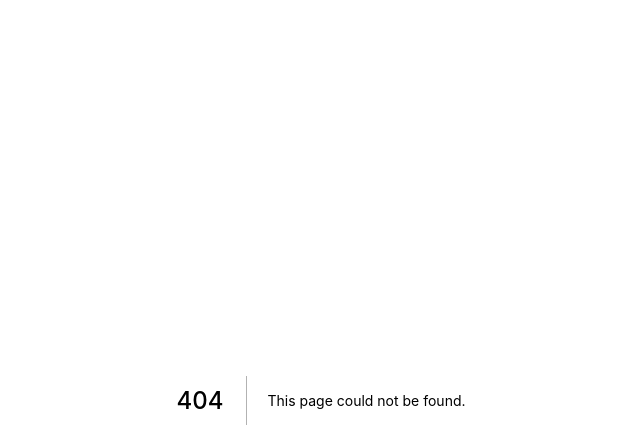
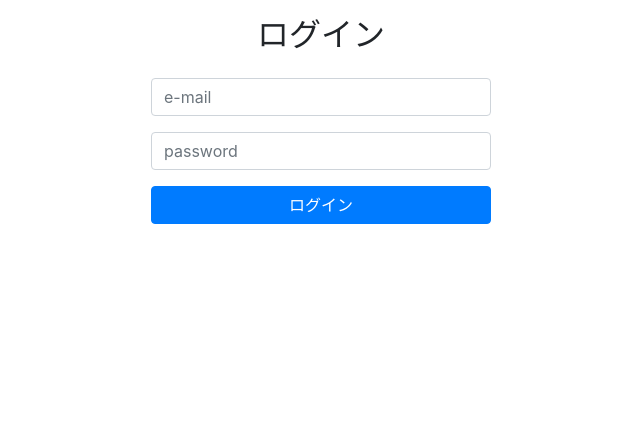
Before and after one commit to lelouch99v/booker, a Next.js app in the folder react/: page /login in a window 1280 px wide. Before the commit this address had no page. Shown: the top 448 px of the page, without its empty margins (319-959 px from the left). Built offline with nearby package versions, Linux system fonts and the light colour scheme.

Commit message:
add bootstrap and set css/sass

```diff
--- /dev/null
+++ b/react/next.config.js
@@ -0,0 +1,3 @@
+const withSass = require('@zeit/next-sass');
+const withCSS = require('@zeit/next-css');
+module.exports = withCSS(withSass());
--- /dev/null
+++ b/react/pages/_app.js
@@ -0,0 +1,9 @@
+import '../styles/common.scss';
+import 'bootstrap/dist/css/bootstrap.min.css';
+
+
+function MyApp ({ Component, pageProps }) {
+  return <Component {...pageProps} />
+};
+
+export default MyApp;
--- /dev/null
+++ b/react/pages/login.js
@@ -0,0 +1,37 @@
+import axios from 'axios';
+import '../styles/login.scss';
+import {Container, Row, Col, Form, Button} from 'react-bootstrap';
+
+const Login = () => {
+
+  const submit = e => {
+    console.log(e);
+  };
+
+  return (
+    <Container className='login'>
+      <Row>
+        <Col className='text-center my-3'>
+          <h2>ログイン</h2>
+        </Col>
+      </Row>
+      <Row>
+        <Col>
+          <Form className='col-4 offset-4'>
+            <Form.Group>
+              <Form.Control type='text' name='id' placeholder='e-mail' />
+            </Form.Group>
+            <Form.Group>
+              <Form.Control type='password' name='password' placeholder='password' />
+            </Form.Group>
+            <div className='text-center'>
+              <Button onClick={submit} className='w-100'>ログイン</Button>
+            </div>
+          </Form>
+        </Col>
+      </Row>
+    </Container>
+  );
+};
+
+export default Login;
```
Also changed, not shown: react/package.json (+8 -1 lines), react/pages/index.js (+9 -5 lines), react/styles/common.scss (added), react/styles/login.scss (added), 2 other files (tests, documents, lock files or other folders).
